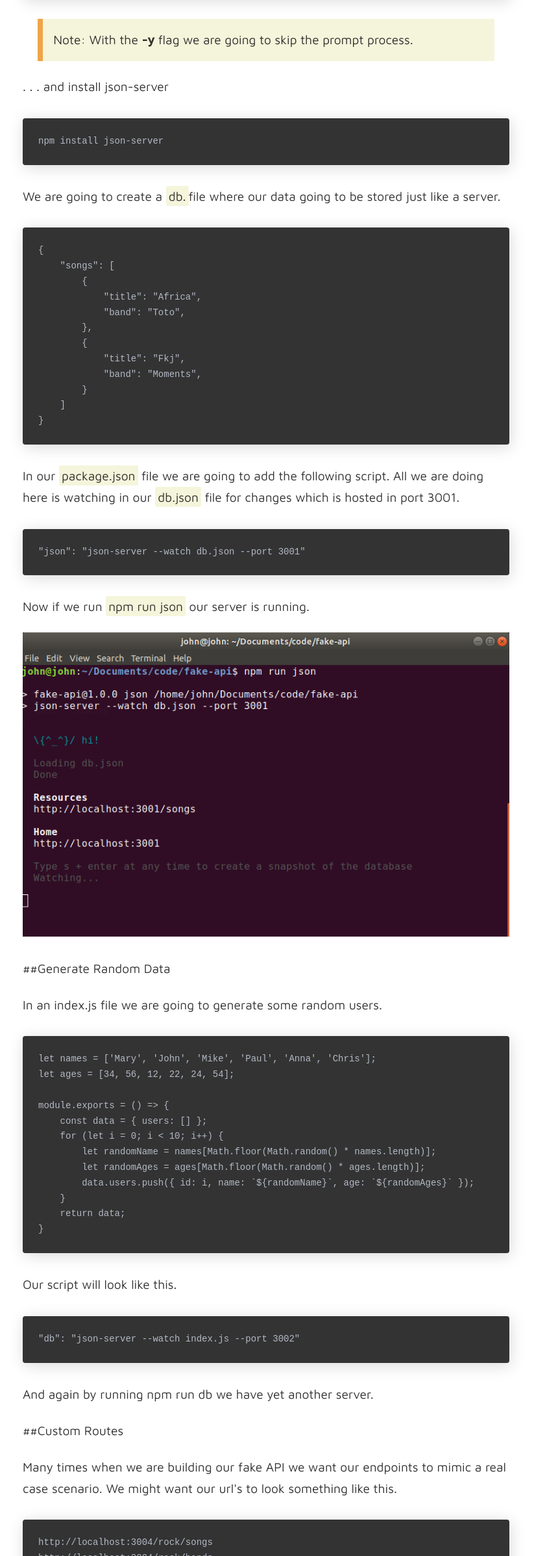
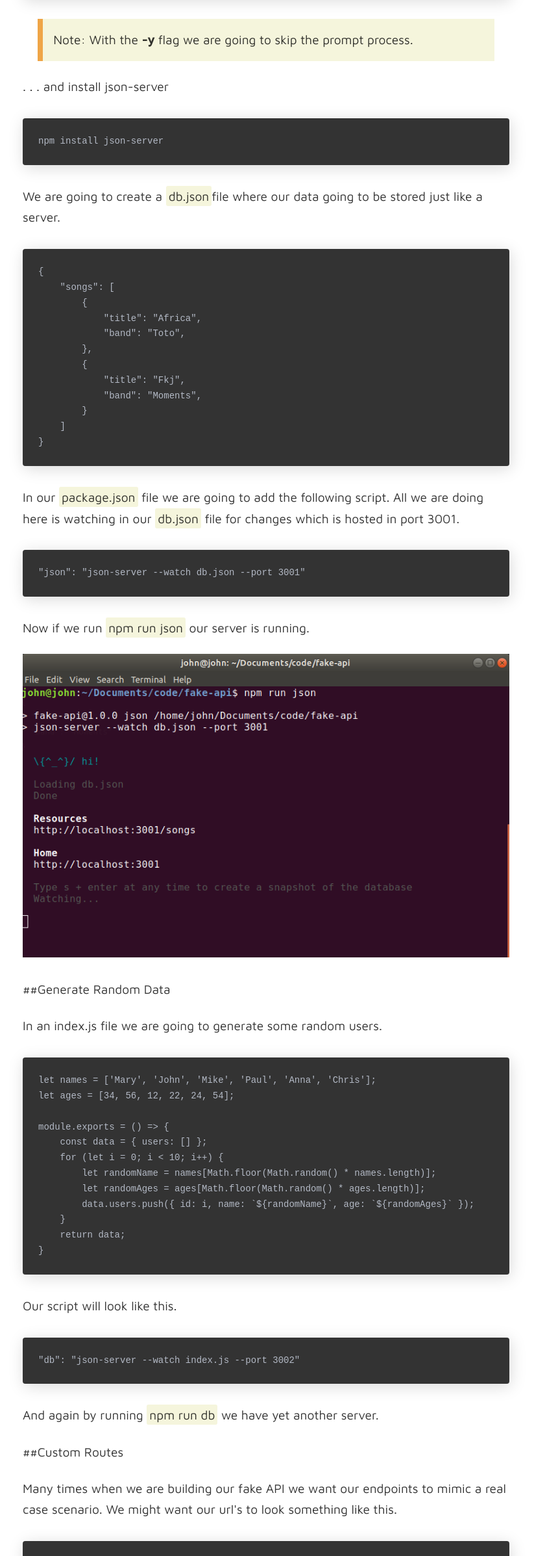
Before and after one commit to raptisj/johnraptis.dev, a Gatsby site: page /fake-rest-api/ in a window 1280 px wide. Shown: the part 943-3337 px from the top of the page at 65% size, without its empty margins (230-1053 px from the left). Built offline with nearby package versions, Linux system fonts and the light colour scheme; Gatsby itself is replaced by a stand-in of ours; some packages are replaced by stand-ins of ours; code samples lack their colours.

Commit message:
post fix

````diff
--- a/content/blog/fake-rest-api/index.md
+++ b/content/blog/fake-rest-api/index.md
@@ -34,7 +34,7 @@ npm init -y
 npm install json-server
 ```
 
-We are going to create a <span class="highlight-in-text">db.</span>file where our data going to be stored just like a server.
+We are going to create a <span class="highlight-in-text">db.json</span>file where our data going to be stored just like a server.
 
 ```json
 {
@@ -89,7 +89,7 @@ Our script will look like this.
 "db": "json-server --watch index.js --port 3002"
 ```
 
-And again by running npm run db we have yet another server.
+And again by running <span class="highlight-in-text">npm run db</span> we have yet another server.
 
 
 ##Custom Routes
````
